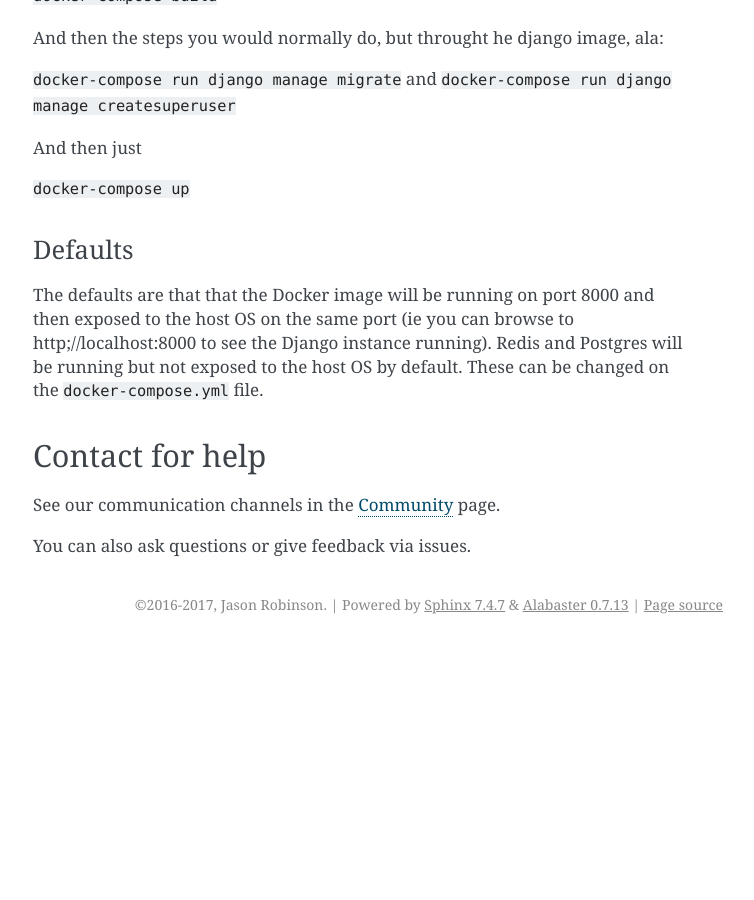
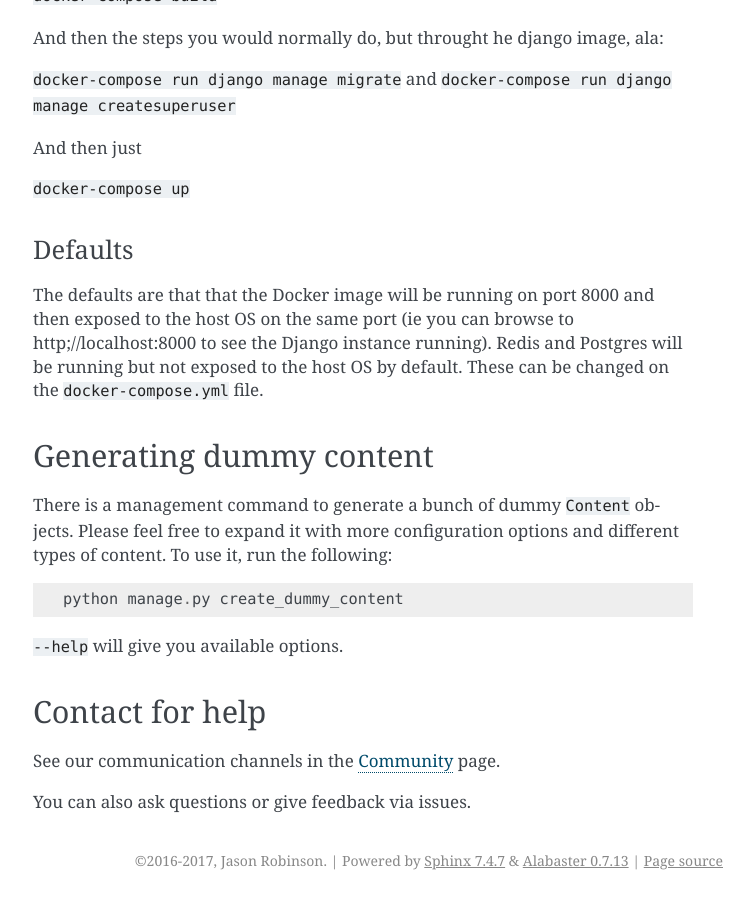
Before and after one commit to jaywink/socialhome, a Sphinx documentation site: the page built from docs/development.rst, in a window 1280 px wide and 900 px high, scrolled down 6263 px. Shown: the whole window, without its empty margins (387-1141 px from the left). Built offline with Sphinx 7.4.7, drawn with Linux system fonts in a browser that asks for light colours; before the commit the page ends 6907 px from its top, so only the background shows below that; some of the changed text lies outside the part shown.

Commit message:
Add docs and changelog for create_dummy_content command
Closes #392

```diff
--- a/docs/changelog.rst
+++ b/docs/changelog.rst
@@ -32,6 +32,8 @@ Added
   * ``followers_count`` - Count of followers the given Profile has. For remote profiles this will contain only the count of followers on this server, not all the followers the profile has.
   * ``following_count`` - Count of local and remote profiles this Profile is following. For remote profiles this will contain only the count of profiles following this profile on this particular server.
   * ``has_pinned_content`` - Boolean indication whether the local profile has pinned any Content to their profile stream. Always false for remote profiles.
+
+* There is now a management command to generate dummy content for development environment purposes. See :ref:`development` pages.
 
 Changed
 .......
--- a/docs/development.rst
+++ b/docs/development.rst
@@ -270,6 +270,17 @@ Defaults
 
 The defaults are that that the Docker image will be running on port 8000 and then exposed to the host OS on the same port (ie you can browse to http;//localhost:8000 to see the Django instance running). Redis and Postgres will be running but not exposed to the host OS by default. These can be changed on the ``docker-compose.yml`` file.
 
+Generating dummy content
+------------------------
+
+There is a management command to generate a bunch of dummy ``Content`` objects. Please feel free to expand it with more configuration options and different types of content. To use it, run the following:
+
+::
+
+    python manage.py create_dummy_content
+
+``--help`` will give you available options.
+
 Contact for help
 ----------------
 
```
